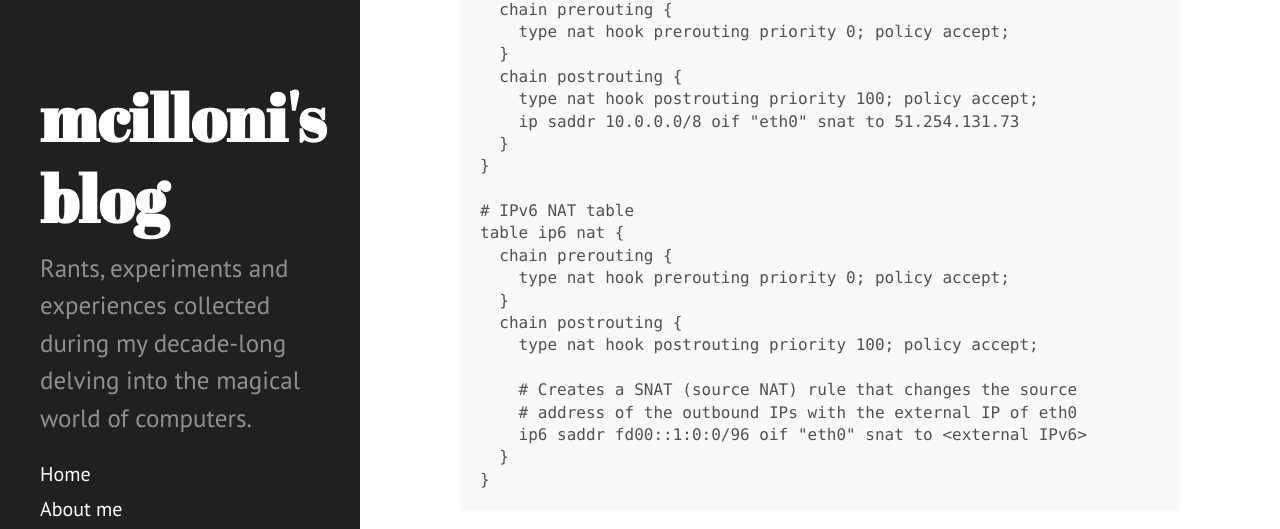
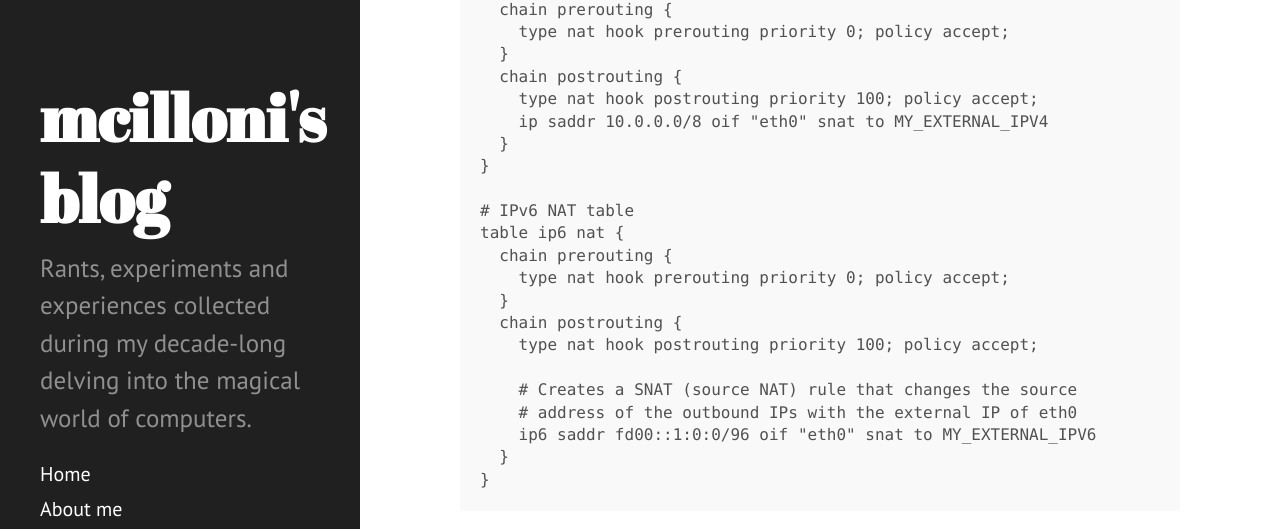
Before and after one commit to mcilloni/mcilloni.github.io, a Jekyll site: the page built from _posts/2018-01-20-oh-god-why-NAT66.md, in a window 1280 px wide and 1400 px high, scrolled down 3904 px. Shown: the part 753-1282 px from the top of the window. Built offline with Jekyll 4.4.1, drawn with Linux system fonts in a browser that asks for light colours; nearby versions of some CDN libraries; comment, search, counter and statistics services are not loaded; some of the changed text lies outside the part shown.

Commit message:
Fixed stuff

````diff
--- a/_posts/2018-01-20-oh-god-why-NAT66.md
+++ b/_posts/2018-01-20-oh-god-why-NAT66.md
@@ -112,7 +112,7 @@ table ip nat {
   }
   chain postrouting {
     type nat hook postrouting priority 100; policy accept;
-    ip saddr 10.0.0.0/8 oif "eth0" snat to 51.254.131.73
+    ip saddr 10.0.0.0/8 oif "eth0" snat to MY_EXTERNAL_IPV4
   }
 }
 
@@ -126,7 +126,7 @@ table ip6 nat {
 
     # Creates a SNAT (source NAT) rule that changes the source
     # address of the outbound IPs with the external IP of eth0
-    ip6 saddr fd00::1:0:0/96 oif "eth0" snat to <external IPv6>
+    ip6 saddr fd00::1:0:0/96 oif "eth0" snat to MY_EXTERNAL_IPV6
   }
 }
 ```
````
